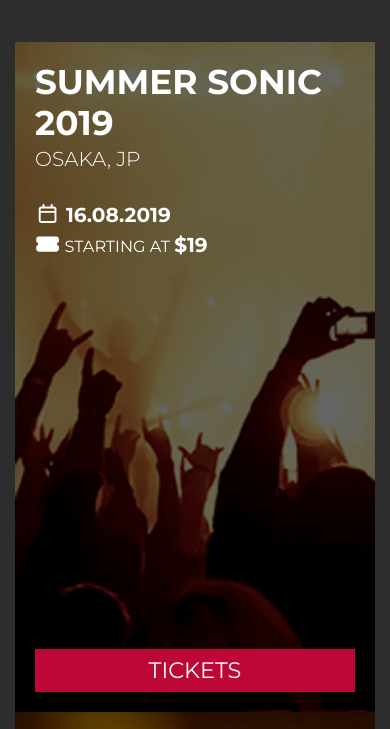
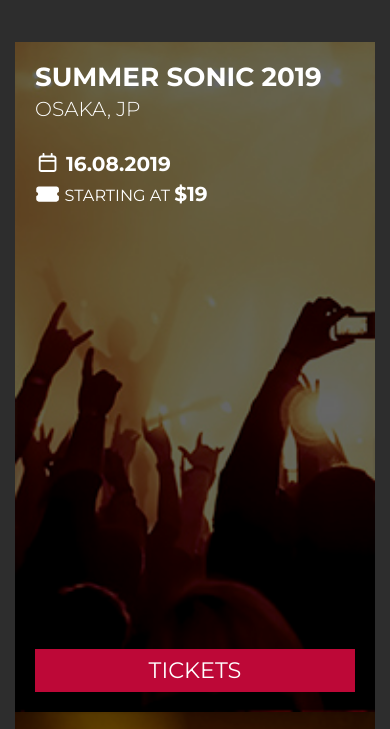
Before and after one commit to mteusgsouza/RHCP, a website with bundled scripts: page index.html in a window 390 px wide. Shown: the part 6234-6963 px from the top of the page. Built offline with nearby package versions, Linux system fonts and the light colour scheme; a web font is replaced by a local one.

Commit message:
resize show title

```diff
--- a/scss/base/_typography.scss
+++ b/scss/base/_typography.scss
@@ -21,12 +21,12 @@
 .show-title {
   font-family: $sans;
   font-weight: $bold;
-  font-size: 1.4em;
+  font-size: 1em;
 }
 
 @media (max-width: 1000px) {
   .show-title {
-    font-size: 1.7em;
+    font-size: 1.3em;
   }
 }
 
```
Also changed, not shown: css/main.css.
